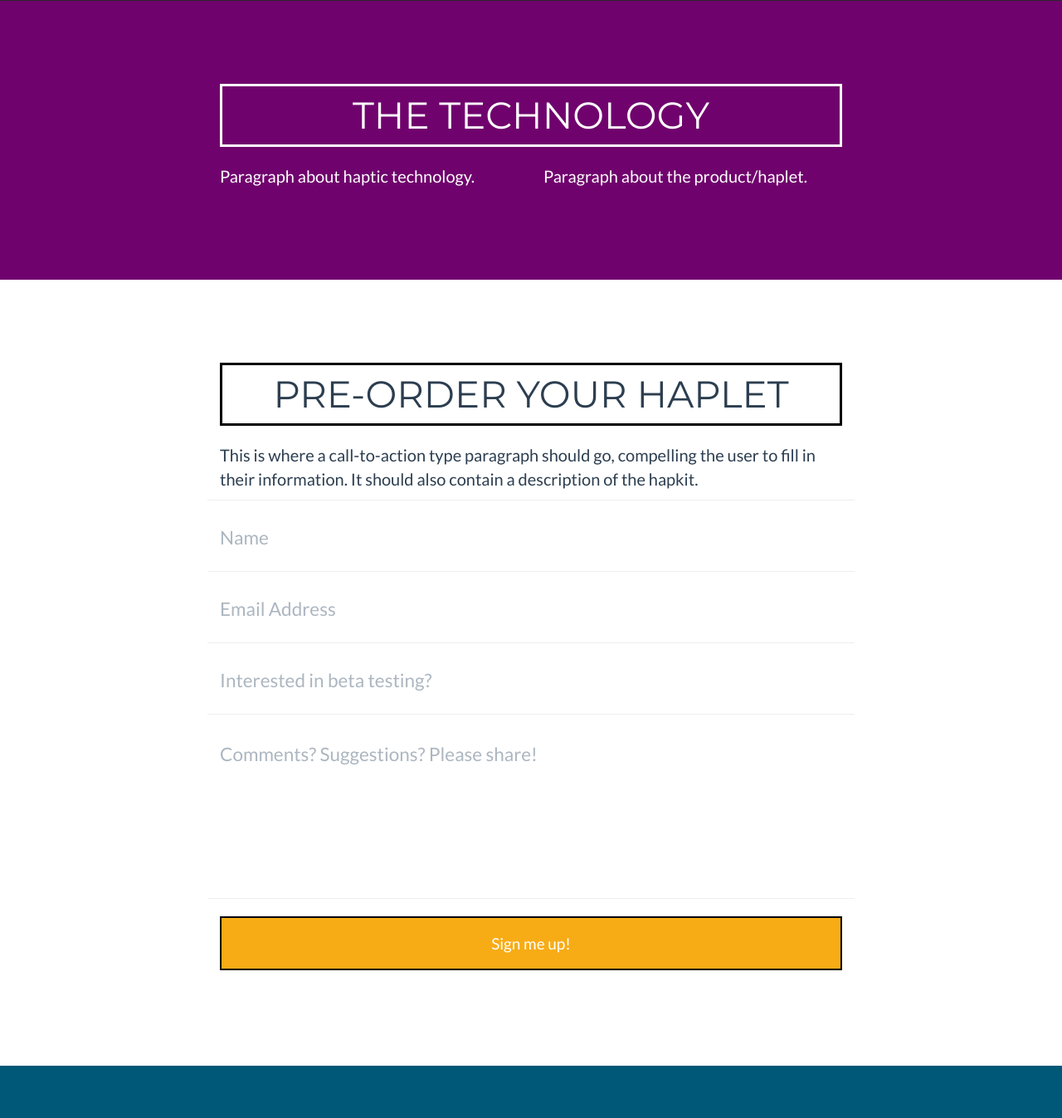
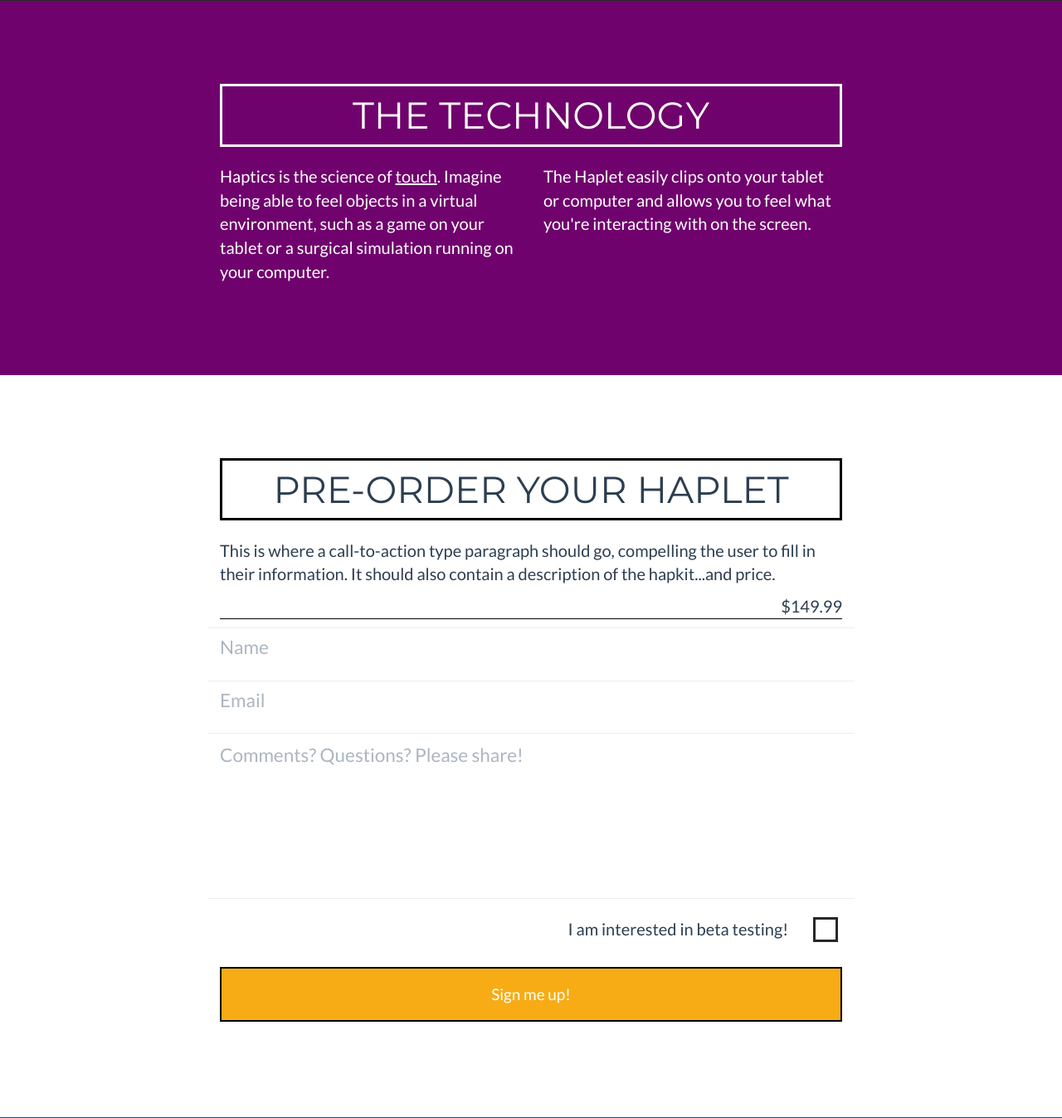
Before and after one commit to morganecf/haply-landing, a Django app: page / in a window 1280 px wide. Shown: the part 724-2071 px from the top of the page at 83% size. Run offline with Django 3.2, Linux system fonts and the light colour scheme; some libraries are stand-ins or nearby versions.

Commit message:
styled contact form

```diff
--- a/haply/haply_landing/static/css/landing.css
+++ b/haply/haply_landing/static/css/landing.css
@@ -228,27 +228,6 @@ section.success a.active {
     margin-left: -50px;
 }
 
-/* The pitch section */
-#pitch-panel {
-    background-color: #70026D;
-    margin-top: -120px;
-}
-.pitch {
-    color: white;
-    text-align: right;
-    margin-left: -60px;
-}
-#pitch-1 {
-    font-size: 40px;
-    margin-top: 100px;
-}
-#pitch-2 {
-    font-size: 50px;
-}
-#touch {
-    border-bottom: 5px solid #005878;
-}
-
 /* The technology section */
 #portfolio {
     background-color: #70026D;
@@ -278,7 +257,10 @@ section.success a.active {
     border: 3px solid black;
     padding: 10px;
 }
-
+#pricetag {
+    border-bottom: 1px solid black;
+    text-align: right;
+}
 #signup-button {
     border: 2px solid black;
     border-radius: 0px;
@@ -289,6 +271,25 @@ section.success a.active {
     background-color: #F77416;
     transition: all ease .4s;
 }
+#interested {
+    text-align: right;
+}
+#beta-check {
+    width: 30px;
+    height: 30px;
+    border: 3px solid #282828;
+    position: absolute;
+}
+.glyphicon-ok {
+    display: none;
+}
+.ok-active {
+    display: block;
+    font-size: 30px;
+    margin-top: -6px;
+    margin-left: -2px;
+}
+
 
 .portfolio-item {
     margin-right: 5px;
--- a/haply/haply_landing/templates/index.html
+++ b/haply/haply_landing/templates/index.html
@@ -76,13 +76,6 @@
             <div class="row">
                 <!-- Where the SVG will be appended -->
                 <div class="demo"></div>
-               <!--  <div class="col-lg-8">
-                    <div class="demo"></div>
-                </div> -->
-               <!--  <div class="col-lg-4" id="pitch-panel">
-                    <div class="pitch" id="pitch-1">Rediscover the sense of</div>
-                    <div class="pitch" id="pitch-2"><b><u id="touch">touch</u></b></div>
-                </div> -->
             </div>
         </div>
     </header>
@@ -100,10 +93,19 @@
             <br>
              <div class="row">
                 <div class="col-lg-4 col-lg-offset-2">
-                    <p>Paragraph about haptic technology. </p>
+                    <p>
+
+                        Haptics is the science of <u>touch</u>. Imagine being able to feel objects in a virtual environment, such as a game on your tablet or a surgical simulation running on your computer.
+
+
+
+                    </p>
                 </div>
                 <div class="col-lg-4">
-                    <p>Paragraph about the product/haplet. </p>
+                    <p>
+                        The Haplet easily clips onto your tablet or computer and allows you to feel what you're interacting with on the screen.
+
+                    </p>
                 </div>
             </div>
         </div>
@@ -124,7 +126,8 @@
             <div class="row">
                 <div class="col-md-2"></div>
                 <div class="col-md-8">
-                    <p>This is where a call-to-action type paragraph should go, compelling the user to fill in their information. It should also contain a description of the hapkit. </p>
+                    <p>This is where a call-to-action type paragraph should go, compelling the user to fill in their information. It should also contain a description of the hapkit...and price. </p>
+                    <p id="pricetag">$149.99</p>
                 </div>
                 <div class="col-md-2"></div>
             </div>
@@ -135,30 +138,33 @@
                     <form name="sentMessage" id="contactForm" novalidate>
                         <div class="row control-group">
                             <div class="form-group col-xs-12 floating-label-form-group controls">
-                                <label>Name</label>
+                               <!--  <label>Name</label> -->
                                 <input type="text" class="form-control" placeholder="Name" id="name" required data-validation-required-message="Please enter your name.">
                                 <p class="help-block text-danger"></p>
                             </div>
                         </div>
                         <div class="row control-group">
                             <div class="form-group col-xs-12 floating-label-form-group controls">
-                                <label>Email Address</label>
-                                <input type="email" class="form-control" placeholder="Email Address" id="email" required data-validation-required-message="Please enter your email address.">
+                               <!--  <label>Email Address</label> -->
+                                <input type="email" class="form-control" placeholder="Email" id="email" required data-validation-required-message="Please enter your email address.">
                                 <p class="help-block text-danger"></p>
                             </div>
                         </div>
                         <div class="row control-group">
                             <div class="form-group col-xs-12 floating-label-form-group controls">
-                                <label>Beta</label>
-                                <input type="text" class="form-control" placeholder="Interested in beta testing?" required data-validation-required-message="Please tell us if you'd like to beta test!">
+                                <!-- <label>Message</label> -->
+                                <textarea rows="5" class="form-control" placeholder="Comments? Questions? Please share!" id="message" required data-validation-required-message="Please enter a message."></textarea>
                                 <p class="help-block text-danger"></p>
                             </div>
                         </div>
-                        <div class="row control-group">
-                            <div class="form-group col-xs-12 floating-label-form-group controls">
-                                <label>Message</label>
-                                <textarea rows="5" class="form-control" placeholder="Comments? Suggestions? Please share!" id="message" required data-validation-required-message="Please enter a message."></textarea>
-                                <p class="help-block text-danger"></p>
+                        <br>
+                        <div class="row">
+                            <div class="col-lg-5"></div>
+                            <div class="col-lg-6">
+                                <p id="interested"> I am interested in beta testing!</p>
+                            </div>
+                            <div class="col-lg-1">
+                                <div id="beta-check"><span class="glyphicon glyphicon-ok"></span></div>
                             </div>
                         </div>
                         <br>
@@ -212,11 +218,11 @@
                 <div class="member-description" id="morg-description">
                     <div class="member-description-text">
                         <p>Morgane Ciot, Co-founder</p>
-                        <p>BS Computer Science</p>
+                        <p>BA&amp;S Computer Science</p>
                         <p>McGill University</p>
                     </div>
                 </div>
-                <img src="{{ STATIC_URL }}img/morgane-vect.png" class="img-responsive" id="morg-pic" alt="">
+                <img src="{{ STATIC_URL }}img/morg-vector.png" class="img-responsive" id="morg-pic" alt="">
                 <!-- <div class="member-name">Morgane Ciot, Co-founder</div> -->
             </div>
             <div class="col-sm-3" id="steve">
@@ -254,15 +260,6 @@
                 </div>
             </div>
         </div>
-        <!-- <div class="footer-below">
-            <div class="container">
-                <div class="row">
-                    <div class="col-lg-12">
-                        Copyright &copy; Haply 2015
-                    </div>
-                </div>
-            </div>
-        </div> -->
     </footer>
 
     <!-- Scroll to Top Button (Only visible on small and extra-small screen sizes) -->
@@ -295,9 +292,12 @@
     <!-- Custom Theme JavaScript -->
     <script src="{{ STATIC_URL }}js/freelancer.js"></script>
 
-    <!-- Team member hover -->
+    <!-- Team member hover and checkbox functionality -->
     <!-- This is bad, should just do this with css but wasn't working -->
     <script type="text/javascript">
+
+        /* Team member hover functionality */
+
         // Get the id of the description div
         var description_id = function (obj) {
            return "#" + $(obj).attr("id").split("-")[0] + "-description";
@@ -311,6 +311,26 @@
         $(".member-description").mouseout(function () {
            $(description_id(this)).hide();
         });
+
+        /* Checkbox functionality */
+
+        var checked = false;
+        $("#beta-check").click(function () {
+            // Uncheck
+            if (checked) {
+                //$(".glyphicon-ok").first().hide();
+                checked = false;
+                $(".glyphicon-ok").removeClass("ok-active");
+            }
+
+            // Check
+            else {
+                //$(".glyphicon-ok").first().show();
+                checked = true;
+                $(".glyphicon-ok").addClass("ok-active");
+            }
+        });
+
     </script>
 
 </body>
```
